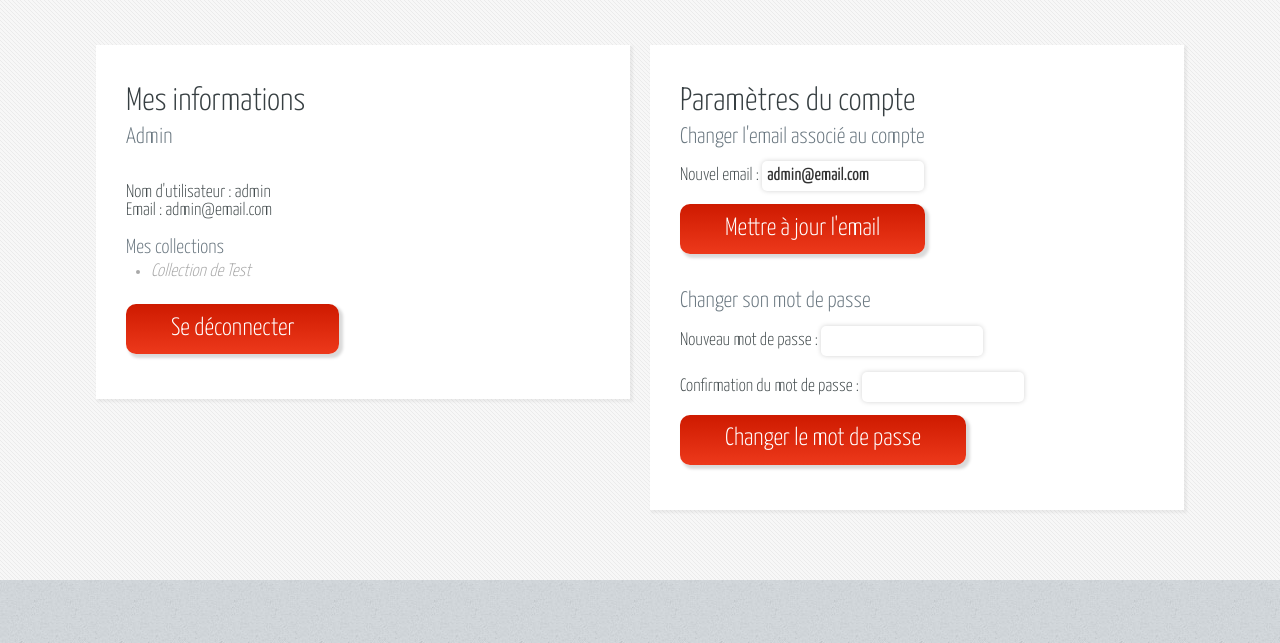
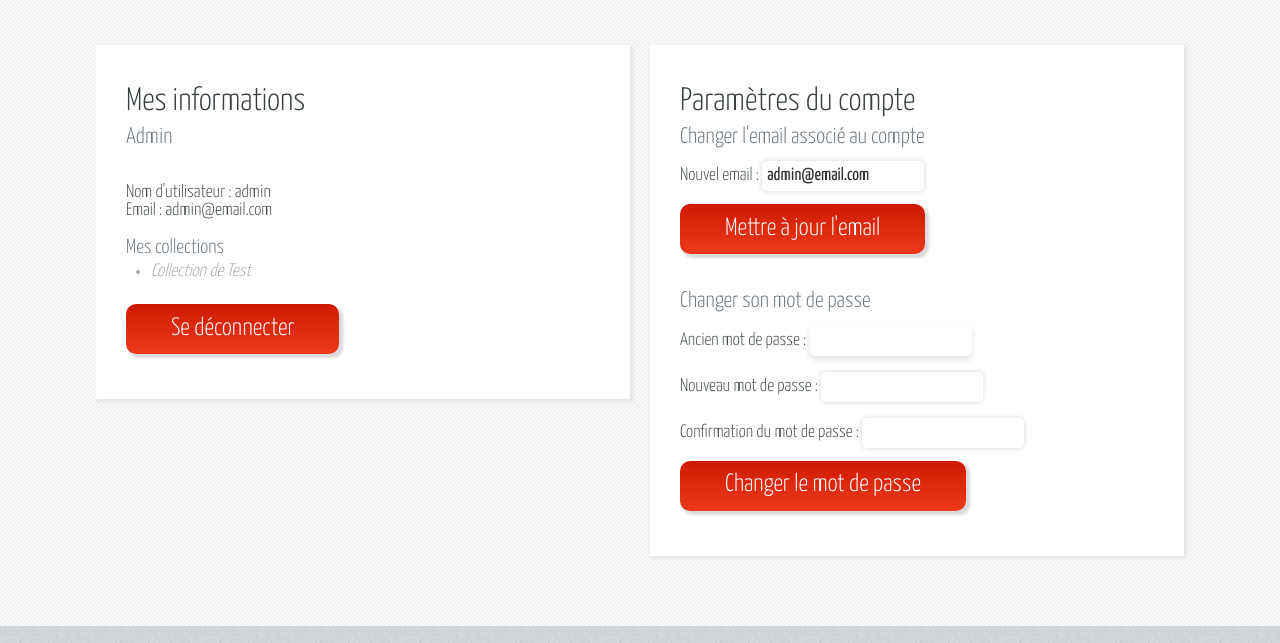
Before and after one commit to julsql/bd_website, a Django app: page /profile in a window 1280 px wide. Shown: the part 157-800 px from the top of the page. Run offline with Django 4.2, Linux system fonts and the light colour scheme; a user stored in the database is signed in; data comes from the database, SQL or seed files in the repository.

Commit message:
fix(login): Correction changement de mot de passe

```diff
--- a/bd/main/core/infrastructure/interface_adapters/templates/profile/module.html
+++ b/bd/main/core/infrastructure/interface_adapters/templates/profile/module.html
@@ -63,6 +63,11 @@
                     {% csrf_token %}
 
                     <div class="form-group">
+                        <label for="id_old_password">Ancien mot de passe&nbsp;:</label>
+                        {{ password_form.old_password }}
+                    </div>
+
+                    <div class="form-group">
                         <label for="id_new_password1">Nouveau mot de passe&nbsp;:</label>
                         {{ password_form.new_password1 }}
                     </div>
@@ -85,7 +90,7 @@
                         </div>
                     {% endif %}
 
-                    <button type="submit" class="button-large">Changer le mot de passe</button>
+                    <button type="submit" name="change_password" class="button-large">Changer le mot de passe</button>
                 </form>
             </section>
         </div>
--- a/bd/main/core/infrastructure/interface_adapters/views/profile_view.py
+++ b/bd/main/core/infrastructure/interface_adapters/views/profile_view.py
@@ -30,6 +30,7 @@ class ProfileView:
                     user.save()
                     messages.success(request, "Email mis à jour avec succès.")
                     return redirect('profile')
+                password_form = PasswordChangeForm(user)
             elif "change_password" in request.POST:
                 password_form = PasswordChangeForm(user, request.POST)
                 if password_form.is_valid():
@@ -37,6 +38,7 @@ class ProfileView:
                     update_session_auth_hash(request, user)  # Important pour garder la session
                     messages.success(request, "Mot de passe mis à jour avec succès.")
                     return redirect('profile')
+                email_form = EmailUpdateForm(initial={'email': user.email})
         else:
             email_form = EmailUpdateForm(initial={'email': user.email})
             password_form = PasswordChangeForm(user)
```
